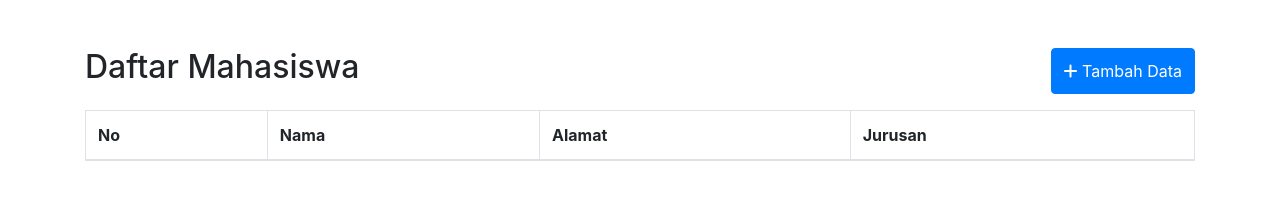
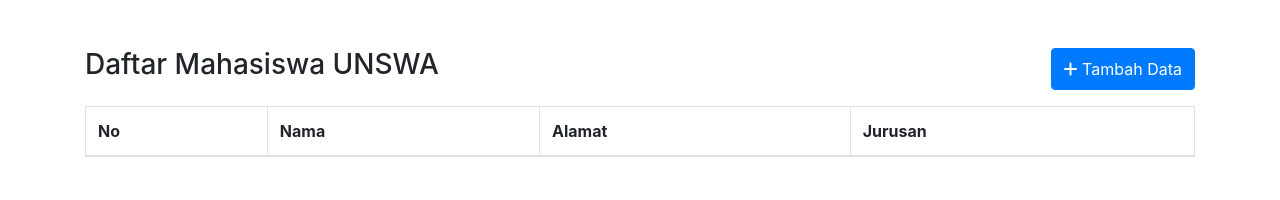
Before and after one commit to Anhar112233/Coba, a plain HTML site: page index.html in a window 1280 px wide. Drawn offline with nearby package versions, Linux system fonts and the light colour scheme; no server answers.

Commit message:
Update index.html

```diff
--- a/index.html
+++ b/index.html
@@ -17,7 +17,7 @@
 <body>
     <div class="container mt-5">
         <div class="d-flex justify-content-between">
-            <h2>Daftar Mahasiswa</h2>
+            <h3>Daftar Mahasiswa UNSWA</h3>
             <button onclick="showFormBtn()" class="btn btn-primary">
                 <i class="fas fa-plus"></i> Tambah Data
             </button>
```
